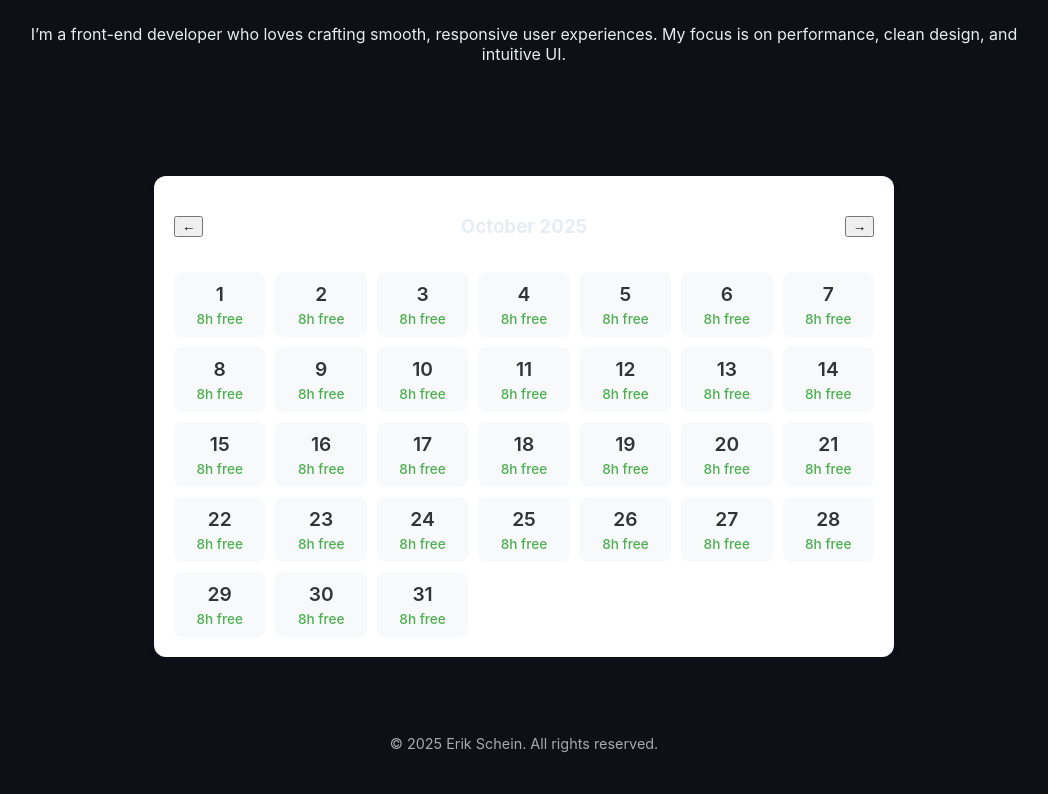
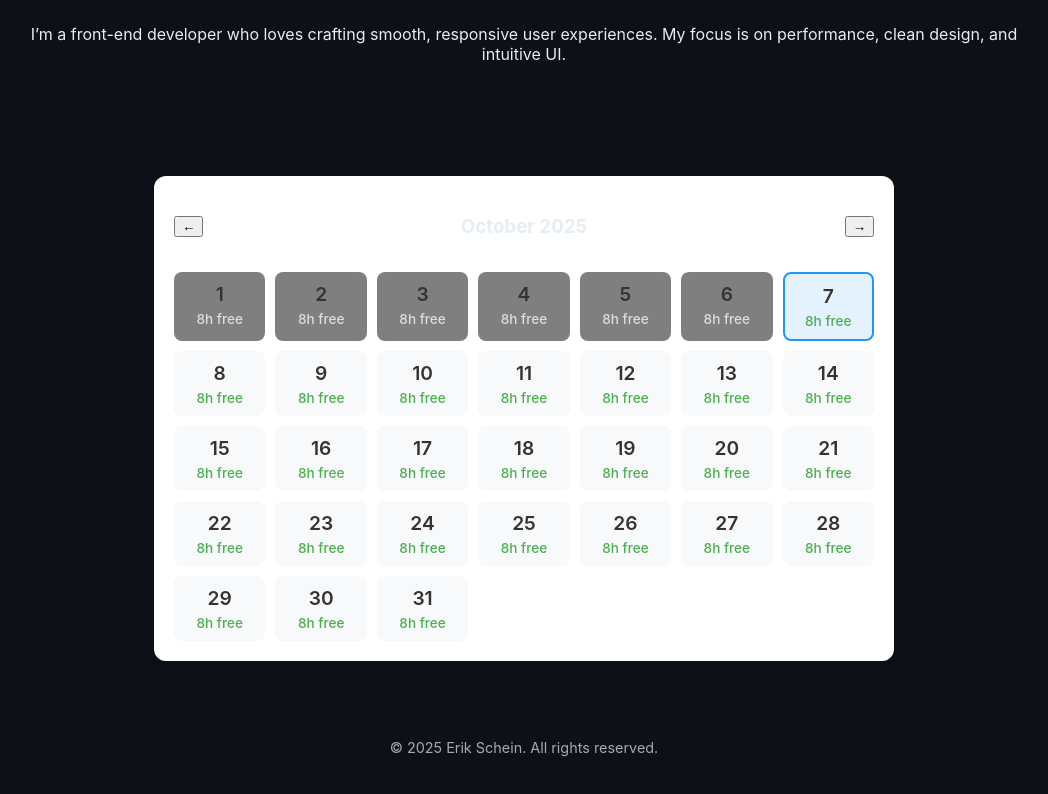
Before and after one commit to scheinerik/my-website, a React (Vite) app: page / in a window 1280 px wide. Shown: the part 740-1534 px from the top of the page, without its empty margins (116-1164 px from the left). Built offline with nearby package versions, Linux system fonts and the light colour scheme; no server answers.

Commit message:
calendar homepage improvements

```diff
--- a/src/components/HomeCalendar.jsx
+++ b/src/components/HomeCalendar.jsx
@@ -12,6 +12,13 @@ export default function HomeCalendar() {
   const [currentYear, setCurrentYear] = useState(currentTime.getFullYear());
   const [events, setEvents] = useState([]);
 
+  // Refresh every minute to stay in sync with Manila time
+  useEffect(() => {
+    const interval = setInterval(() => setCurrentTime(getManilaTime()), 60000);
+    return () => clearInterval(interval);
+  }, []);
+
+  // Load events
   useEffect(() => {
     fetch("/api/events")
       .then((res) => res.json())
@@ -22,7 +29,6 @@ export default function HomeCalendar() {
   const monthName = new Date(currentYear, currentMonth).toLocaleString("en-US", {
     month: "long",
   });
-
   const daysInMonth = new Date(currentYear, currentMonth + 1, 0).getDate();
 
   const changeMonth = (offset) => {
@@ -61,7 +67,7 @@ export default function HomeCalendar() {
               ev.month === currentMonth
           );
 
-          // calculate total used hours
+          // Calculate total used hours
           const totalHoursUsed = dayEvents.reduce((sum, ev) => {
             const start = parseInt(ev.start.split(":")[0]);
             const end = parseInt(ev.end.split(":")[0]);
@@ -71,10 +77,26 @@ export default function HomeCalendar() {
           const freeHours = Math.max(8 - totalHoursUsed, 0);
           const isFullDay = totalHoursUsed >= 8;
 
+          // Determine if the day is in the past
+          const today = currentTime.getDate();
+          const isPast =
+            currentYear === currentTime.getFullYear() &&
+            currentMonth === currentTime.getMonth() &&
+            day < today;
+
+          // Determine if it’s today
+          const isToday =
+            currentYear === currentTime.getFullYear() &&
+            currentMonth === currentTime.getMonth() &&
+            day === today;
+
           return (
             <div
               key={day}
-              className={`calendar-day ${isFullDay ? "full" : ""}`}
+              className={`calendar-day
+                ${isFullDay ? "full" : ""}
+                ${isPast ? "past" : ""}
+                ${isToday ? "today" : ""}`}
               title={
                 isFullDay
                   ? `Full (8h used)`
--- a/src/styles/HomeCalendar.css
+++ b/src/styles/HomeCalendar.css
@@ -28,6 +28,7 @@
   padding: 10px 0;
   transition: 0.2s ease;
   cursor: pointer;
+  position: relative;
 }
 
 .calendar-day:hover {
@@ -58,3 +59,22 @@
   background: #ffe5e5;
   border: 1px solid #e57373;
 }
+
+.calendar-day.past {
+  background: rgba(0, 0, 0, 0.5);
+  color: #fff;
+  cursor: default;
+}
+
+.calendar-day.today {
+  border: 2px solid #2196f3;
+  background: #e3f2fd;
+}
+
+.calendar-day.past .status {
+  color: #ddd;
+}
+
+.calendar-day.past:hover {
+  background: rgba(0, 0, 0, 0.5); /* disable hover effect */
+}
```
